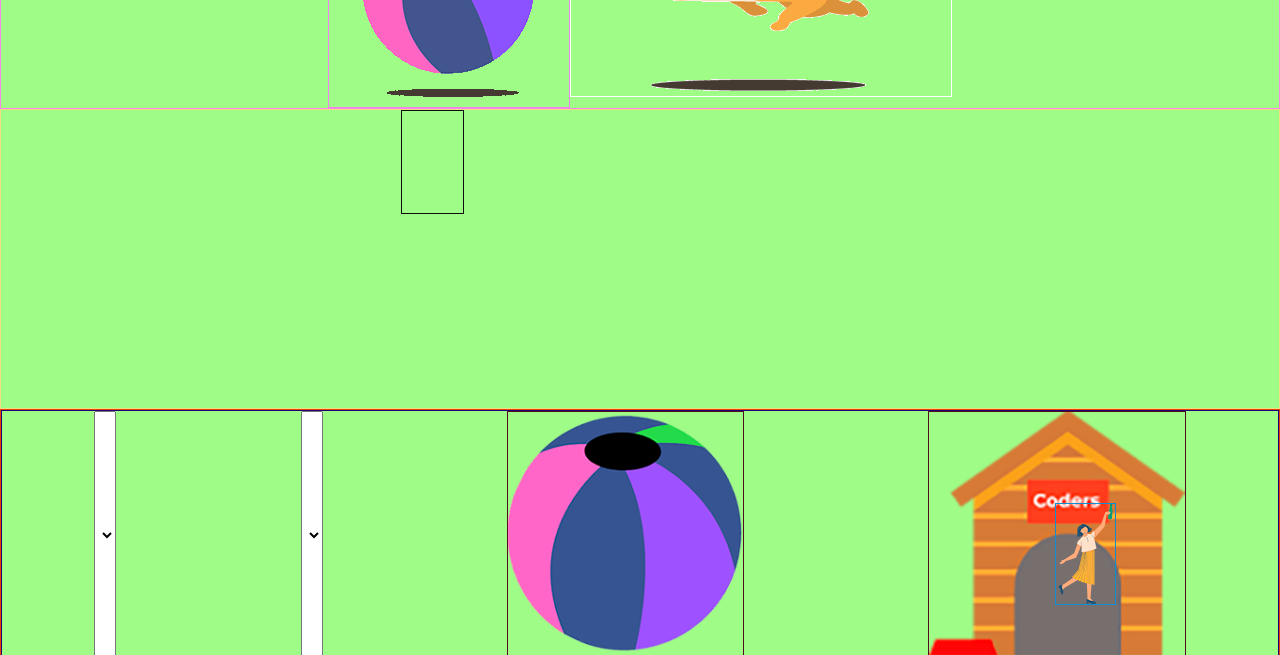
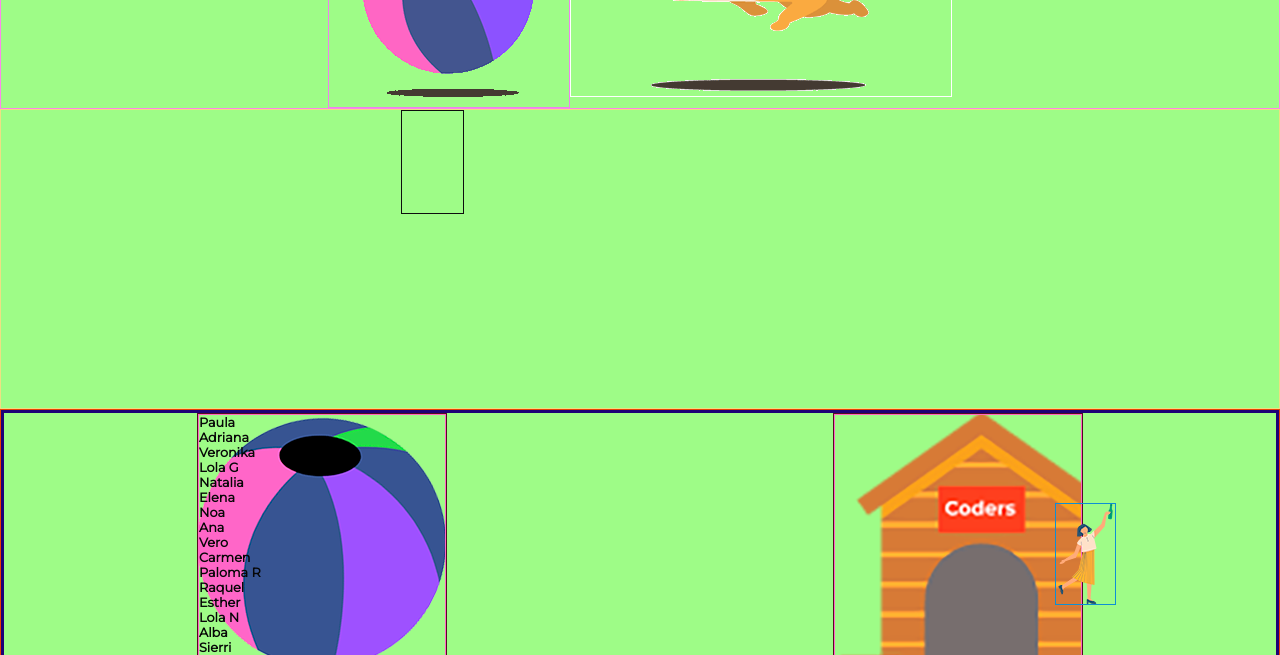
Before and after one commit to EstherAma/TheDogOfDoom, a plain HTML site: page index.html in a window 1280 px wide. Shown: the part 743-1398 px from the top of the page. Drawn offline with Linux system fonts and the light colour scheme.

Commit message:
playing with the css to display both lists

```diff
--- a/css/index.css
+++ b/css/index.css
@@ -62,13 +62,15 @@
         }
 
         .bigBall {
+            background-image: url(../image/pruebas/ballGrande.png);
             max-height: 175px;
+        }
+
         }
 
     /* .kennel {
             max-width: auto;
         }*/
-    }
 
 * {
     margin: 0;
@@ -203,22 +205,43 @@ button {
 }
 
 .listDisplays {
-    border: rgb(29, 1, 119) 1px solid;
+    border: rgb(29, 1, 119) 3px solid;
     display: flex;
     justify-content: space-around;
     height: 250px;
 }
 
 .bigBall {
+    background-image: url(../image/pruebas/ballGrande.png);
     border: rgb(83, 12, 31) 1px solid;
-    width: auto;
+    height: 250px;
+    width: 250px;
 }
 
 .kennel {
-    width: auto;
-    height: auto;
+    background-image: url(../image/pruebas/caseta.png);
     border: rgb(83, 12, 31) 1px solid;
+    height: 250px;
+    width: 250px;
 }
+
+.ballList {
+    display: flex;
+    flex-direction: row;
+    flex-wrap: wrap;
+    height: 250px;
+}
+
+ul {
+    border: #ff66c4 1px solid;
+    height: 250px;
+    font-family: "Montserrat";
+    font-weight: bold;
+    font-size: 1vw;
+    color: rgb(7, 7, 7);
+    list-style: none;
+}
+
 /*footer*/
 
 footer {
--- a/index.html
+++ b/index.html
@@ -45,10 +45,16 @@
 
         <section class="partFour">
             <div class="listDisplays">
-                <select name="" id="ballList"></select>
-                <select name="" id="kennelList"></select>
-                <img class="bigBall" src="./image/pruebas/ballGrande.png" alt="Big ball with the codders' names inside">
-                <img class="kennel" src="./image/pruebas/caseta.png" alt="Cute kennel for our coders">
+                <div class="bigBall" img src="./image/pruebas/ballGrande.png" width="200px">
+                    <ul>
+                        <li id="ballList"></li>
+                    </ul>
+                </div>
+                <div class="kennel" img src="./image/pruebas/caseta.png" width="200px">
+                    <ul>
+                        <li id="kennelList"></li>
+                    </ul>
+                </div>
             </div>
 
         </section>
```
Also changed, not shown: image/pruebas/Sin título-1.jpg (added).
